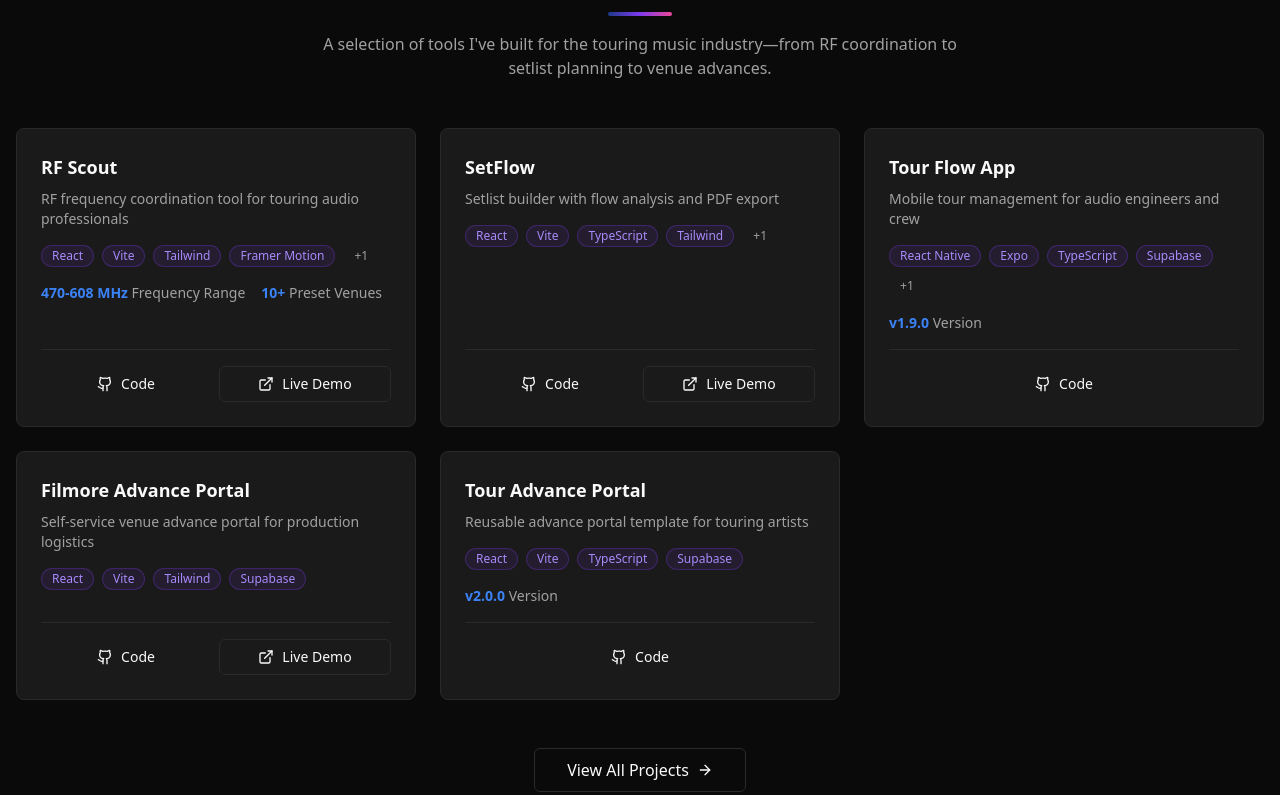
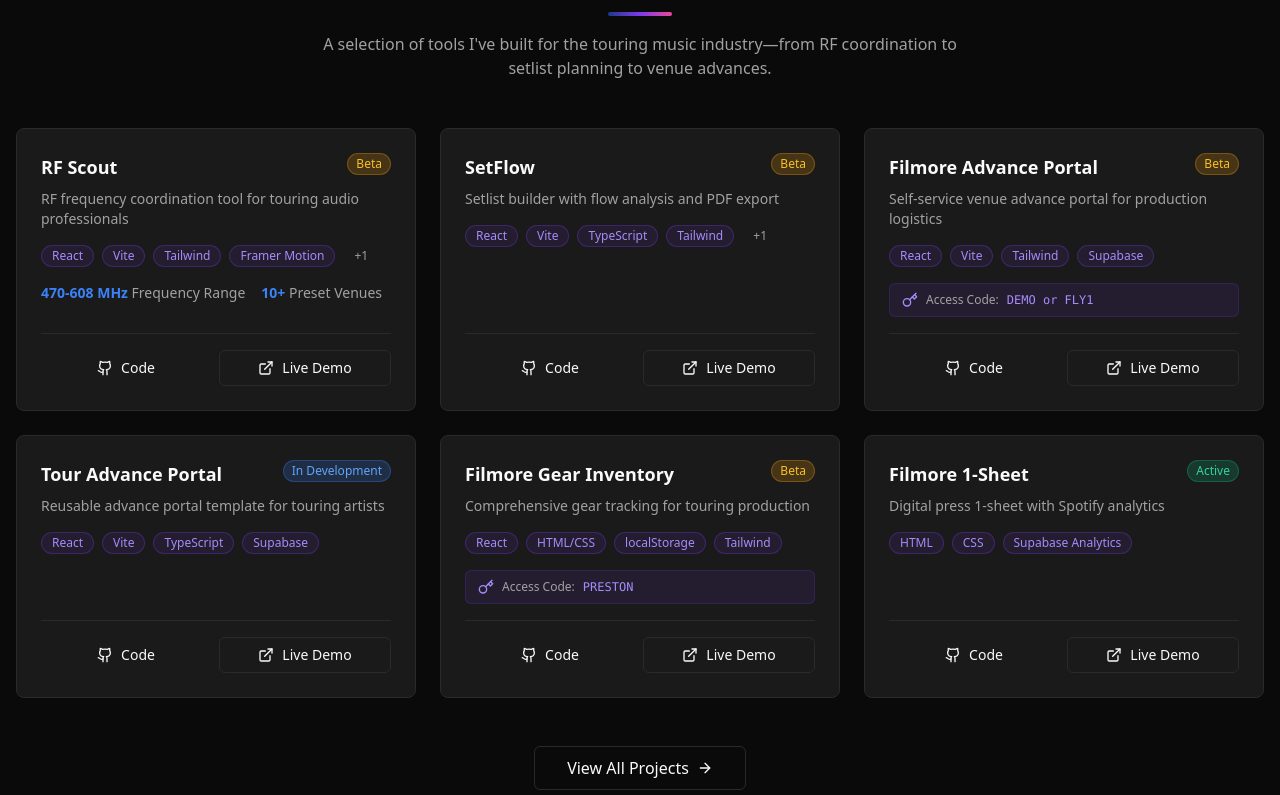
Before and after one commit to filhashmore/FiL-Hub, a React (Vite) app: page / in a window 1280 px wide. Shown: the part 845-1640 px from the top of the page. Built offline with nearby package versions, Linux system fonts and the light colour scheme.

Commit message:
Initial FiL Hub portfolio site
Personal developer portfolio for FiL Hash showcasing audio tools and touring production projects.

```diff
--- a/src/App.tsx
+++ b/src/App.tsx
@@ -1,12 +1,37 @@
-import { BrowserRouter, Routes, Route } from 'react-router-dom'
+import { useEffect } from 'react'
+import { BrowserRouter, Routes, Route, useLocation } from 'react-router-dom'
 import { Layout } from '@/components/layout/Layout'
 import { Home } from '@/pages/Home'
 import { Projects } from '@/pages/Projects'
 import { NotFound } from '@/pages/NotFound'
 
+// Component to handle scroll to hash on navigation
+function ScrollToHash() {
+  const location = useLocation()
+
+  useEffect(() => {
+    // If there's a hash in the URL, scroll to that element
+    if (location.hash) {
+      const element = document.getElementById(location.hash.substring(1))
+      if (element) {
+        // Small delay to ensure the page has rendered
+        setTimeout(() => {
+          element.scrollIntoView({ behavior: 'smooth' })
+        }, 100)
+      }
+    } else {
+      // Scroll to top on route change without hash
+      window.scrollTo(0, 0)
+    }
+  }, [location])
+
+  return null
+}
+
 function App() {
   return (
     <BrowserRouter>
+      <ScrollToHash />
       <Routes>
         <Route element={<Layout />}>
           <Route path="/" element={<Home />} />
--- a/src/components/layout/Header.tsx
+++ b/src/components/layout/Header.tsx
@@ -1,5 +1,5 @@
-import { useState } from 'react'
-import { Link, useLocation } from 'react-router-dom'
+import { useState, useCallback } from 'react'
+import { Link, useLocation, useNavigate } from 'react-router-dom'
 import { Menu, X, Github } from 'lucide-react'
 import { motion, AnimatePresence } from 'framer-motion'
 import { Button } from '@/components/ui/Button'
@@ -10,11 +10,44 @@ import { cn } from '@/lib/utils'
 export function Header() {
   const [isOpen, setIsOpen] = useState(false)
   const location = useLocation()
+  const navigate = useNavigate()
 
   const isActive = (href: string) => {
     if (href === '/') return location.pathname === '/'
+    if (href.startsWith('/#')) return false // Hash links aren't "active"
     return location.pathname.startsWith(href)
   }
+
+  const handleNavClick = useCallback(
+    (e: React.MouseEvent<HTMLAnchorElement>, href: string) => {
+      // Handle hash links (e.g., /#about, /#contact)
+      if (href.startsWith('/#')) {
+        e.preventDefault()
+        const hash = href.substring(1) // Remove leading /
+        const targetId = hash.substring(1) // Remove #
+
+        if (location.pathname === '/') {
+          // Already on home page, just scroll
+          const element = document.getElementById(targetId)
+          if (element) {
+            element.scrollIntoView({ behavior: 'smooth' })
+          }
+        } else {
+          // Navigate to home first, then scroll
+          navigate('/')
+          // Use setTimeout to wait for navigation
+          setTimeout(() => {
+            const element = document.getElementById(targetId)
+            if (element) {
+              element.scrollIntoView({ behavior: 'smooth' })
+            }
+          }, 100)
+        }
+      }
+      setIsOpen(false)
+    },
+    [location.pathname, navigate]
+  )
 
   return (
     <header className="sticky top-0 z-50 w-full border-b border-border bg-background/80 backdrop-blur-sm">
@@ -26,7 +59,20 @@ export function Header() {
 
         {/* Desktop Navigation */}
         <nav className="hidden md:flex items-center gap-6">
-          {navigationConfig.map((item) => (
+          {navigationConfig.map((item) =>
+            item.href.startsWith('/#') ? (
+              <a
+                key={item.href}
+                href={item.href}
+                onClick={(e) => handleNavClick(e, item.href)}
+                className={cn(
+                  'text-sm font-medium transition-colors hover:text-accent-bass-bright cursor-pointer',
+                  'text-muted-foreground'
+                )}
+              >
+                {item.label}
+              </a>
+            ) : (
               <Link
                 key={item.href}
                 to={item.href}
@@ -39,7 +85,8 @@ export function Header() {
               >
                 {item.label}
               </Link>
-          ))}
+            )
+          )}
         </nav>
 
         {/* Right side actions */}
@@ -87,7 +134,17 @@ export function Header() {
             className="md:hidden border-t border-border bg-background"
           >
             <nav className="container mx-auto flex flex-col gap-2 p-4">
-              {navigationConfig.map((item) => (
+              {navigationConfig.map((item) =>
+                item.href.startsWith('/#') ? (
+                  <a
+                    key={item.href}
+                    href={item.href}
+                    onClick={(e) => handleNavClick(e, item.href)}
+                    className="px-4 py-2 rounded-md text-sm font-medium text-muted-foreground hover:bg-surface hover:text-foreground cursor-pointer"
+                  >
+                    {item.label}
+                  </a>
+                ) : (
                   <Link
                     key={item.href}
                     to={item.href}
@@ -101,7 +158,8 @@ export function Header() {
                   >
                     {item.label}
                   </Link>
-              ))}
+                )
+              )}
               {socialLinks.map((link) => (
                 <a
                   key={link.href}
--- a/src/components/projects/ProjectCard.tsx
+++ b/src/components/projects/ProjectCard.tsx
@@ -1,8 +1,9 @@
 import { motion } from 'framer-motion'
-import { ExternalLink, Github } from 'lucide-react'
+import { ExternalLink, Github, Key } from 'lucide-react'
 import { Badge } from '@/components/ui/Badge'
 import { Button } from '@/components/ui/Button'
-import type { Project } from '@/config/projects.config'
+import { statusLabels, type Project } from '@/config/projects.config'
+import { cn } from '@/lib/utils'
 
 interface ProjectCardProps {
   project: Project
@@ -10,6 +11,8 @@ interface ProjectCardProps {
 }
 
 export function ProjectCard({ project, index }: ProjectCardProps) {
+  const statusInfo = statusLabels[project.status]
+
   return (
     <motion.article
       initial={{ opacity: 0, y: 20 }}
@@ -19,9 +22,19 @@ export function ProjectCard({ project, index }: ProjectCardProps) {
       whileHover={{ y: -4 }}
       className="card p-6 flex flex-col h-full"
     >
-      {/* Header */}
+      {/* Header with Status */}
       <div className="mb-4">
-        <h3 className="text-lg font-semibold mb-2">{project.title}</h3>
+        <div className="flex items-start justify-between gap-2 mb-2">
+          <h3 className="text-lg font-semibold">{project.title}</h3>
+          <span
+            className={cn(
+              'inline-flex items-center px-2 py-0.5 rounded-full text-xs font-medium border shrink-0',
+              statusInfo.color
+            )}
+          >
+            {statusInfo.label}
+          </span>
+        </div>
         <p className="text-sm text-muted-foreground line-clamp-2">
           {project.description}
         </p>
@@ -50,6 +63,17 @@ export function ProjectCard({ project, index }: ProjectCardProps) {
               <span className="text-muted-foreground">{metric.label}</span>
             </div>
           ))}
+        </div>
+      )}
+
+      {/* Access Code (if any) */}
+      {project.accessCode && (
+        <div className="flex items-center gap-2 mb-4 px-3 py-2 rounded-md bg-accent-mid/10 border border-accent-mid/20">
+          <Key className="h-4 w-4 text-accent-mid-bright shrink-0" />
+          <span className="text-xs text-muted-foreground">Access Code:</span>
+          <code className="text-xs font-mono text-accent-mid-bright">
+            {project.accessCode}
+          </code>
         </div>
       )}
 
--- a/src/components/sections/About.tsx
+++ b/src/components/sections/About.tsx
@@ -1,5 +1,5 @@
 import { motion } from 'framer-motion'
-import { Code, Music, Wrench, Smartphone, Cloud } from 'lucide-react'
+import { Code, Music, Wrench, Smartphone, Cloud, Database } from 'lucide-react'
 import { siteConfig } from '@/config/site.config'
 
 const iconMap: Record<string, React.ElementType> = {
@@ -8,6 +8,7 @@ const iconMap: Record<string, React.ElementType> = {
   'Audio/RF engineering expertise': Music,
   'Touring production workflow optimization': Wrench,
   'Config-driven, offline-first architecture': Cloud,
+  'Supabase & serverless backends': Database,
 }
 
 export function About() {
@@ -19,7 +20,7 @@ export function About() {
           whileInView={{ opacity: 1, y: 0 }}
           viewport={{ once: true }}
           transition={{ duration: 0.6 }}
-          className="max-w-3xl mx-auto"
+          className="max-w-4xl mx-auto"
         >
           {/* Section header */}
           <div className="text-center mb-12">
@@ -38,7 +39,7 @@ export function About() {
             {siteConfig.about.bio}
           </motion.p>
 
-          {/* Skills grid */}
+          {/* Skills grid - 6 items in 2 rows of 3 */}
           <div className="grid grid-cols-1 sm:grid-cols-2 lg:grid-cols-3 gap-4">
             {siteConfig.about.highlights.map((skill, index) => {
               const Icon = iconMap[skill] || Code
--- a/src/config/projects.config.ts
+++ b/src/config/projects.config.ts
@@ -1,3 +1,5 @@
+export type ProjectStatus = 'active' | 'beta' | 'in-development' | 'paused' | 'unreleased'
+
 export interface Project {
   id: string
   title: string
@@ -5,10 +7,12 @@ export interface Project {
   longDescription?: string
   category: 'audio-tools' | 'saas' | 'other'
   technologies: string[]
+  status: ProjectStatus
   links: {
     github?: string
     live?: string
   }
+  accessCode?: string
   metrics?: {
     label: string
     value: string
@@ -18,6 +22,14 @@ export interface Project {
   order: number
 }
 
+export const statusLabels: Record<ProjectStatus, { label: string; color: string }> = {
+  'active': { label: 'Active', color: 'bg-emerald-500/20 text-emerald-400 border-emerald-500/30' },
+  'beta': { label: 'Beta', color: 'bg-amber-500/20 text-amber-400 border-amber-500/30' },
+  'in-development': { label: 'In Development', color: 'bg-blue-500/20 text-blue-400 border-blue-500/30' },
+  'paused': { label: 'Paused', color: 'bg-gray-500/20 text-gray-400 border-gray-500/30' },
+  'unreleased': { label: 'Unreleased', color: 'bg-purple-500/20 text-purple-400 border-purple-500/30' },
+}
+
 export const projectsConfig: Project[] = [
   {
     id: 'rf-scout',
@@ -25,6 +37,7 @@ export const projectsConfig: Project[] = [
     description: 'RF frequency coordination tool for touring audio professionals',
     longDescription: 'Real-time spectrum visualization with FCC API integration, automatic IM product avoidance, TV channel exclusion, and export to Shure WWB & Sennheiser WSM formats.',
     category: 'audio-tools',
+    status: 'beta',
     technologies: ['React', 'Vite', 'Tailwind', 'Framer Motion', 'FCC API'],
     links: {
       github: 'https://github.com/filhashmore/RF_Scout',
@@ -44,6 +57,7 @@ export const projectsConfig: Project[] = [
     description: 'Setlist builder with flow analysis and PDF export',
     longDescription: 'Build setlists with BPM/key metadata, Circle of Fifths key clash detection, energy analysis, and stage-optimized PDF export for low-light environments.',
     category: 'audio-tools',
+    status: 'beta',
     technologies: ['React', 'Vite', 'TypeScript', 'Tailwind', 'shadcn/ui'],
     links: {
       github: 'https://github.com/filhashmore/setflow',
@@ -54,36 +68,21 @@ export const projectsConfig: Project[] = [
     order: 2,
   },
   {
-    id: 'tour-flow-app',
-    title: 'Tour Flow App',
-    description: 'Mobile tour management for audio engineers and crew',
-    longDescription: 'React Native + Expo app with multi-crew collaboration, tour scheduling, gear inventory, input list management, and AI assistant integration.',
-    category: 'saas',
-    technologies: ['React Native', 'Expo', 'TypeScript', 'Supabase', 'Zustand'],
-    links: {
-      github: 'https://github.com/filhashmore/tour-flow-app',
-    },
-    metrics: [
-      { label: 'Version', value: 'v1.9.0' },
-    ],
-    featured: true,
-    visible: true,
-    order: 3,
-  },
-  {
     id: 'filmore-advance-portal',
     title: 'Filmore Advance Portal',
     description: 'Self-service venue advance portal for production logistics',
     longDescription: 'Venues access tech riders, stage plots, hospitality riders, and production docs with profile-based content filtering for different show types.',
     category: 'saas',
+    status: 'beta',
     technologies: ['React', 'Vite', 'Tailwind', 'Supabase'],
     links: {
       github: 'https://github.com/filhashmore/filmore-advance',
       live: 'https://filmore-advance.vercel.app',
     },
+    accessCode: 'DEMO or FLY1',
     featured: true,
     visible: true,
-    order: 4,
+    order: 3,
   },
   {
     id: 'tour-advance-portal',
@@ -91,31 +90,63 @@ export const projectsConfig: Project[] = [
     description: 'Reusable advance portal template for touring artists',
     longDescription: 'Config-driven, multi-tenant template enabling any production manager to deploy their own venue advance system.',
     category: 'saas',
+    status: 'in-development',
     technologies: ['React', 'Vite', 'TypeScript', 'Supabase'],
     links: {
       github: 'https://github.com/filhashmore/tour-advance-portal',
+      live: 'https://tour-advance-portal.vercel.app',
     },
-    metrics: [
-      { label: 'Version', value: 'v2.0.0' },
-    ],
     featured: true,
     visible: true,
-    order: 5,
+    order: 4,
   },
   {
     id: 'filmore-gear',
     title: 'Filmore Gear Inventory',
     description: 'Comprehensive gear tracking for touring production',
     longDescription: 'Real-time inventory tracking with consumables management, FLY pack assignments, and role-based acquisition approvals.',
-    category: 'other',
+    category: 'saas',
+    status: 'beta',
     technologies: ['React', 'HTML/CSS', 'localStorage', 'Tailwind'],
     links: {
       github: 'https://github.com/filhashmore/filmore-gear',
       live: 'https://filmore-gear.vercel.app',
     },
+    accessCode: 'PRESTON',
+    featured: true,
+    visible: true,
+    order: 5,
+  },
+  {
+    id: 'filmore-1sheet',
+    title: 'Filmore 1-Sheet',
+    description: 'Digital press 1-sheet with Spotify analytics',
+    longDescription: 'Press kit featuring 481M+ streams, Spotify demographics visualization, and streaming statistics.',
+    category: 'other',
+    status: 'active',
+    technologies: ['HTML', 'CSS', 'Supabase Analytics'],
+    links: {
+      github: 'https://github.com/filhashmore/filmore-1sheet',
+      live: 'https://filmore-1sheet.vercel.app',
+    },
+    featured: true,
+    visible: true,
+    order: 6,
+  },
+  {
+    id: 'tour-flow-app',
+    title: 'Tour Flow App',
+    description: 'Mobile tour management for audio engineers and crew',
+    longDescription: 'React Native + Expo app with multi-crew collaboration, tour scheduling, gear inventory, input list management, and AI assistant integration.',
+    category: 'saas',
+    status: 'paused',
+    technologies: ['React Native', 'Expo', 'TypeScript', 'Supabase', 'Zustand'],
+    links: {
+      github: 'https://github.com/filhashmore/tour-flow-app',
+    },
     featured: false,
     visible: true,
-    order: 6,
+    order: 7,
   },
   {
     id: 'filmore-epk',
@@ -123,24 +154,11 @@ export const projectsConfig: Project[] = [
     description: 'Electronic Press Kit website for FILMORE',
     longDescription: 'Next.js showcase with Framer Motion animations, discography, video gallery, and social media integration.',
     category: 'other',
+    status: 'active',
     technologies: ['Next.js', 'TypeScript', 'Framer Motion', 'Tailwind'],
     links: {
       github: 'https://github.com/filhashmore/filmore-bio',
       live: 'https://filmoremusic.vercel.app',
-    },
-    featured: false,
-    visible: true,
-    order: 7,
-  },
-  {
-    id: 'filmore-1sheet',
-    title: 'Filmore 1-Sheet',
-    description: 'Digital press 1-sheet with Spotify analytics',
-    longDescription: 'Press kit featuring 481M+ streams, Spotify demographics visualization, and streaming statistics.',
-    category: 'other',
-    technologies: ['HTML', 'CSS', 'Supabase Analytics'],
-    links: {
-      github: 'https://github.com/filhashmore/filmore-1sheet',
     },
     featured: false,
     visible: true,
@@ -152,9 +170,11 @@ export const projectsConfig: Project[] = [
     description: 'Promo landing page for FILMORE x Pitbull collab',
     longDescription: 'Minimal landing page with YouTube embed and streaming CTAs.',
     category: 'other',
+    status: 'active',
     technologies: ['HTML', 'CSS'],
     links: {
       github: 'https://github.com/filhashmore/yeehaw',
+      live: 'https://yeehaw-beta.vercel.app',
     },
     featured: false,
     visible: true,
@@ -166,6 +186,7 @@ export const projectsConfig: Project[] = [
     description: 'Future music and artist platform',
     longDescription: 'Repository initialized for potential future development.',
     category: 'other',
+    status: 'unreleased',
     technologies: ['TBD'],
     links: {
       github: 'https://github.com/filhashmore/filmoremusic',
--- a/src/config/site.config.ts
+++ b/src/config/site.config.ts
@@ -23,6 +23,7 @@ export const siteConfig = {
       'Audio/RF engineering expertise',
       'Touring production workflow optimization',
       'Config-driven, offline-first architecture',
+      'Supabase & serverless backends',
     ],
   },
 
```
Also changed, not shown: 1 other file (tests, documents, lock files or other folders). Lines whose indentation alone changed are shown as unchanged.
